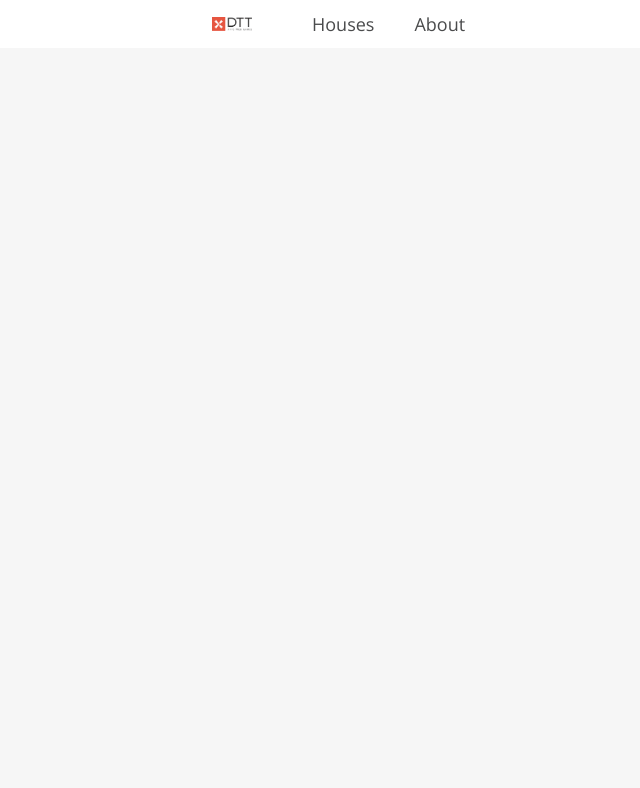
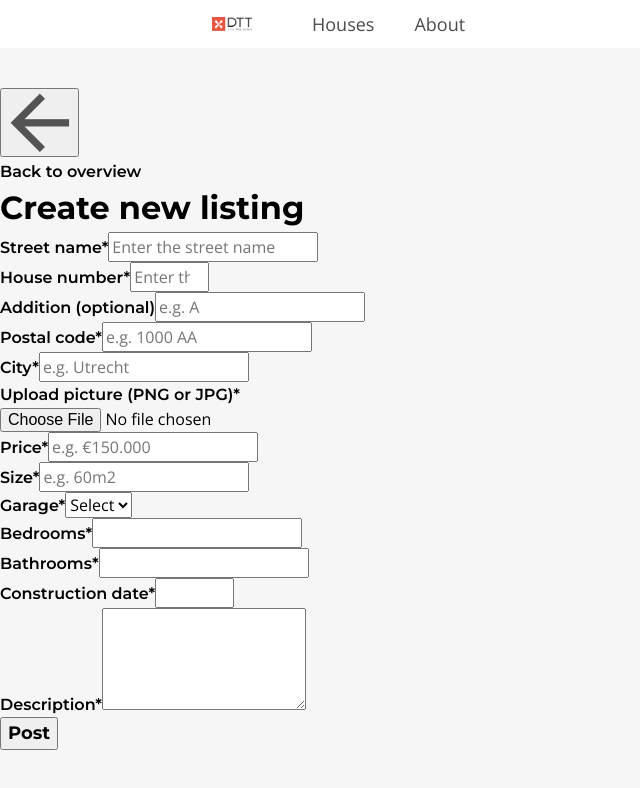
Before and after one commit to AliaksandraDz/Vue3-house-listing-app, a Vue app: page /create in a window 1280 px wide. Before the commit this address had no page. Shown: the top 788 px of the page, without its empty margins (0-640 px from the left). Built offline with nearby package versions, Linux system fonts and the light colour scheme.

Commit message:
implement house creation

```diff
--- a/src/router/index.js
+++ b/src/router/index.js
@@ -3,6 +3,7 @@ import HomeView from '../views/HomeView.vue'
 import AboutView from '../views/AboutView.vue'
 import HouseDetailsView from '../views/HouseDetailsView.vue'
 import HouseEditView from '../views/HouseEditView.vue'
+import HouseCreateView from '../views/HouseCreateView.vue'
 
 const routes = [
   {
@@ -28,6 +29,12 @@ const routes = [
     component: HouseEditView,
     props: true
   },
+  {
+    path: '/create',
+    name: 'HouseCreateView',
+    component: HouseCreateView,
+    props: true
+  },
 ]
 
 const router = createRouter({
--- a/src/stores/store.js
+++ b/src/stores/store.js
@@ -56,7 +56,46 @@ export const useStore = defineStore('store', {
       this.isActive = buttonType;
     },
 
-    // for post add "madeByMe": true
+    async addHouse(houseFormData, imageFormData) {
+
+      const res = await fetch(baseUrl, {
+        method: 'POST',
+        headers: {
+          'X-Api-Key': apiKey,
+        },
+        body: houseFormData,
+      })
+
+      if (!res.ok) {
+        throw new Error('Failed to create house')
+      }
+
+      const createdHouse = await res.json()
+
+      const imageRes = await fetch(
+        `${baseUrl}/${createdHouse.id}/upload`,
+        {
+          method: 'POST',
+          headers: {
+            'X-Api-Key': apiKey,
+          },
+          body: imageFormData,
+        }
+      )
+
+      if (!imageRes.ok) {
+        throw new Error('Failed to upload image')
+      }
+
+      const houseWithOwnership = {
+        ...createdHouse,
+        madeByMe: true,
+      }
+
+      this.houses.push(houseWithOwnership)
+
+      return houseWithOwnership
+    },
 
     clearSearch() {
       this.searchInput = '';
--- a/src/views/HomeView.vue
+++ b/src/views/HomeView.vue
@@ -4,7 +4,7 @@
     <div class="houses-header">
       <h1 class="houses-title">Houses</h1>
 
-      <!-- <router-link :to="{ name: 'HouseCreateMain' }" class="create-link"> -->
+      <router-link :to="{ name: 'HouseCreateView' }" class="create-link">
         <button class="btn btn-primary btn-create">
           <img
             src="../assets/ic_plus_grey@3x.png"
@@ -13,7 +13,7 @@
           />
           <span class="btn-create-label">+ Create new</span>
         </button>
-      <!-- </router-link> -->
+      </router-link>
       </div>
 
     <!-- Search + sort controls -->
--- /dev/null
+++ b/src/views/HouseCreateView.vue
@@ -0,0 +1,283 @@
+<template>
+    <div class="house-create">
+      <div class="house-create-wrapper">
+        <router-link to="/">
+          <button class="back-button">
+            <img src="../assets/ic_back_grey@3x.png" alt="Back" />
+          </button>
+        </router-link>
+
+        <p class="back-label">Back to overview</p>
+        <h1>Create new listing</h1>
+
+        <form @submit.prevent="handleSubmit">
+          <!-- STREET -->
+          <div class="full-size">
+            <label>Street name*</label>
+            <input
+              type="text"
+              required
+              minlength="2"
+              maxlength="20"
+              v-model="form.location.street"
+              placeholder="Enter the street name"
+            />
+          </div>
+
+          <!-- HOUSE NUMBER -->
+          <div class="half-size">
+            <label>House number*</label>
+            <input
+              type="number"
+              required
+              min="1"
+              max="2000"
+              v-model="form.location.houseNumber"
+              placeholder="Enter the house number"
+            />
+          </div>
+
+          <!-- ADDITION -->
+          <div class="half-size">
+            <label>Addition (optional)</label>
+            <input
+              type="text"
+              v-model="form.location.houseNumberAddition"
+              placeholder="e.g. A"
+            />
+          </div>
+
+          <!-- ZIP -->
+          <div class="full-size">
+            <label>Postal code*</label>
+            <input
+              type="text"
+              required
+              pattern="^[1-9][0-9]{3} ?(?!sa|SA|sd|SD|ss|SS)[a-zA-Z]{2}$"
+              minlength="6"
+              maxlength="7"
+              v-model="form.location.zip"
+              placeholder="e.g. 1000 AA"
+            />
+          </div>
+
+          <!-- CITY -->
+          <div class="full-size">
+            <label>City*</label>
+            <input
+              type="text"
+              required
+              minlength="2"
+              maxlength="20"
+              v-model="form.location.city"
+              placeholder="e.g. Utrecht"
+            />
+          </div>
+
+          <!-- IMAGE -->
+          <div class="full-size">
+            <label>Upload picture (PNG or JPG)*</label>
+            <div class="input-wrapper" ref="imageWrapper">
+              <input
+                type="file"
+                accept="image/png, image/jpeg"
+                required
+                @change="handleImageChange"
+              />
+              <button
+                v-if="image"
+                class="clear-button-white"
+                @click.prevent="clearImage"
+              >
+                <img src="../assets/ic_clear_white@3x.png" alt="Clear" />
+              </button>
+            </div>
+          </div>
+
+          <!-- PRICE -->
+          <div class="full-size">
+            <label>Price*</label>
+            <input
+              type="number"
+              required
+              min="300"
+              v-model="form.price"
+              placeholder="e.g. €150.000"
+            />
+          </div>
+
+          <!-- SIZE -->
+          <div class="half-size">
+            <label>Size*</label>
+            <input
+              type="number"
+              required
+              min="10"
+              v-model="form.size"
+              placeholder="e.g. 60m2"
+            />
+          </div>
+
+          <!-- GARAGE -->
+          <div class="half-size">
+            <label>Garage*</label>
+            <select required v-model="form.hasGarage">
+              <option disabled value="">Select</option>
+              <option :value="true">Yes</option>
+              <option :value="false">No</option>
+            </select>
+          </div>
+
+          <!-- ROOMS -->
+          <div class="half-size">
+            <label>Bedrooms*</label>
+            <input type="number" required min="1" v-model="form.rooms.bedrooms" />
+          </div>
+
+          <div class="half-size">
+            <label>Bathrooms*</label>
+            <input type="number" required min="1" v-model="form.rooms.bathrooms" />
+          </div>
+
+          <!-- YEAR -->
+          <div class="full-size">
+            <label>Construction date*</label>
+            <input
+              type="number"
+              required
+              min="1700"
+              :max="currentYear"
+              v-model="form.constructionYear"
+            />
+          </div>
+
+          <!-- DESCRIPTION -->
+          <div class="full-size">
+            <label>Description*</label>
+            <textarea
+              required
+              minlength="5"
+              rows="4"
+              v-model="form.description"
+            />
+          </div>
+
+          <div class="form-btn-wrapper">
+            <button class="submit-form-button">
+              {{ isSubmitting ? 'Loading…' : 'Post' }}
+            </button>
+          </div>
+        </form>
+      </div>
+    </div>
+  </template>
+
+<script>
+import { ref, onBeforeMount, onUnmounted } from 'vue'
+import { useStore } from '@/stores/store'
+import { useRouter } from 'vue-router'
+
+export default {
+  name: 'HouseCreateView',
+
+  setup() {
+
+    const router = useRouter()
+    const store = useStore()
+
+    const form = ref({
+      location: {
+        street: '',
+        houseNumber: '',
+        houseNumberAddition: '',
+        zip: '',
+        city: ''
+      },
+      price: '',
+      size: '',
+      hasGarage: '',
+      rooms: {
+        bedrooms: '',
+        bathrooms: ''
+      },
+      constructionYear: '',
+      description: ''
+    })
+
+    const image = ref(null)
+    const imageWrapper = ref(null)
+    const isSubmitting = ref(false)
+    const currentYear = new Date().getFullYear()
+
+    const handleImageChange = (e) => {
+      image.value = e.target.files[0]
+
+      if (image.value && imageWrapper.value) {
+        imageWrapper.value.style.backgroundImage =
+          `url(${URL.createObjectURL(image.value)})`
+        imageWrapper.value.style.backgroundSize = 'cover'
+      }
+    }
+
+    const clearImage = () => {
+      image.value = null
+      if (imageWrapper.value) {
+        imageWrapper.value.style.backgroundImage = ''
+      }
+    }
+
+    const handleSubmit = async () => {
+      isSubmitting.value = true
+
+      try {
+        const data = new FormData()
+        data.append('price', form.value.price)
+        data.append('bedrooms', form.value.rooms.bedrooms)
+        data.append('bathrooms', form.value.rooms.bathrooms)
+        data.append('size', form.value.size)
+        data.append('streetName', form.value.location.street)
+        data.append('houseNumber', form.value.location.houseNumber)
+        data.append('numberAddition', form.value.location.houseNumberAddition)
+        data.append('zip', form.value.location.zip)
+        data.append('city', form.value.location.city)
+        data.append('constructionYear', form.value.constructionYear)
+        data.append('hasGarage', String(form.value.hasGarage))
+        data.append('description', form.value.description)
+
+        const imageData = new FormData()
+        imageData.append('image', image.value)
+
+        const createdHouse = await store.addHouse(data, imageData)
+
+        router.push({
+            name: 'HouseDetailsView',
+            params: { id: createdHouse.id }
+        })
+      } catch (err) {
+        console.error('Create house failed:', err)
+      } finally {
+        isSubmitting.value = false
+      }
+    }
+
+    onBeforeMount(() => {
+      document.getElementById('main')?.classList.add('background-wrapper')
+    })
+
+    onUnmounted(() => {
+      document.getElementById('main')?.classList.remove('background-wrapper')
+    })
+
+    return {
+      form,
+      image,
+      imageWrapper,
+      handleImageChange,
+      clearImage,
+      handleSubmit,
+      currentYear,
+      isSubmitting
+    }
+  }
+}
+</script>
```
